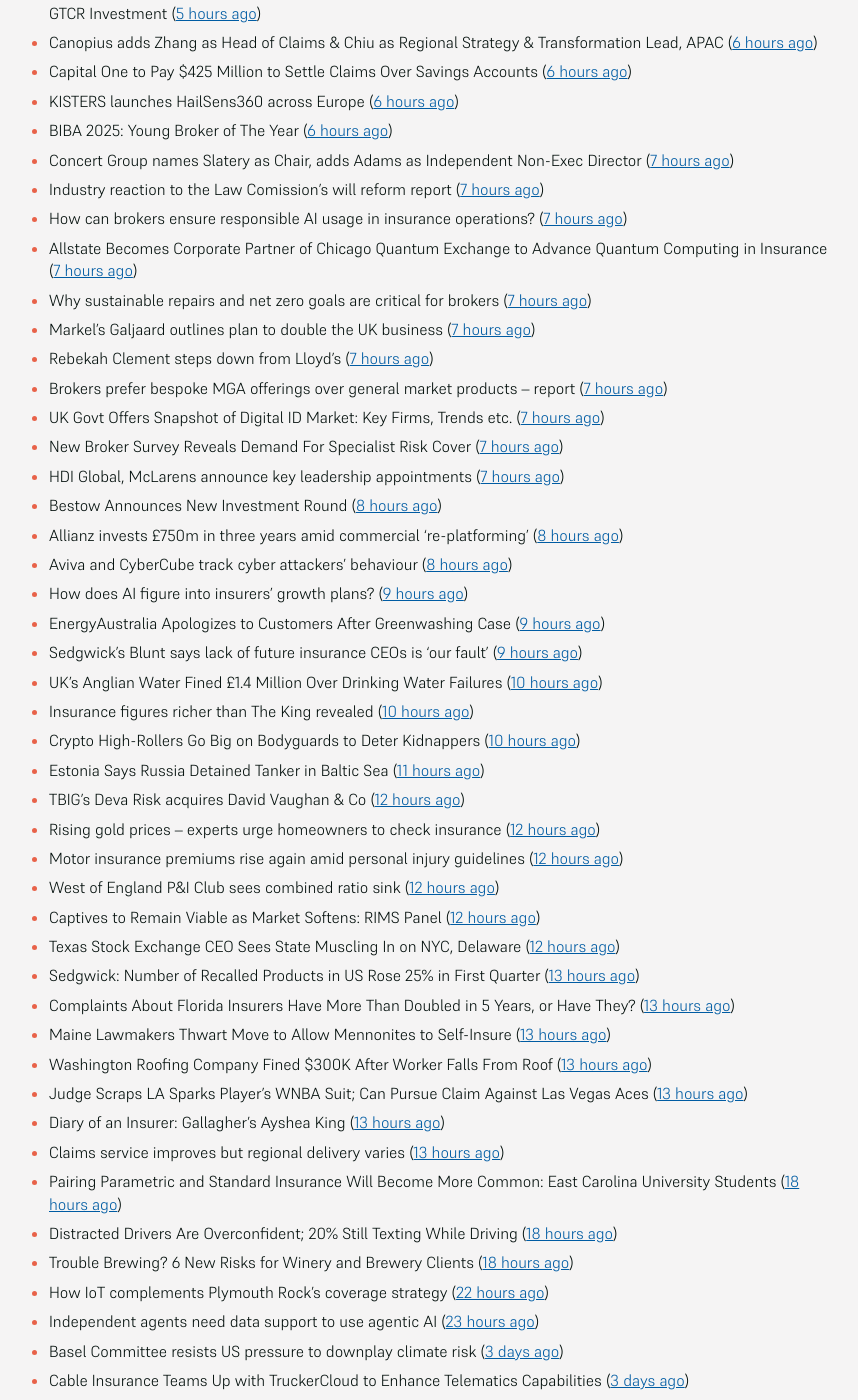
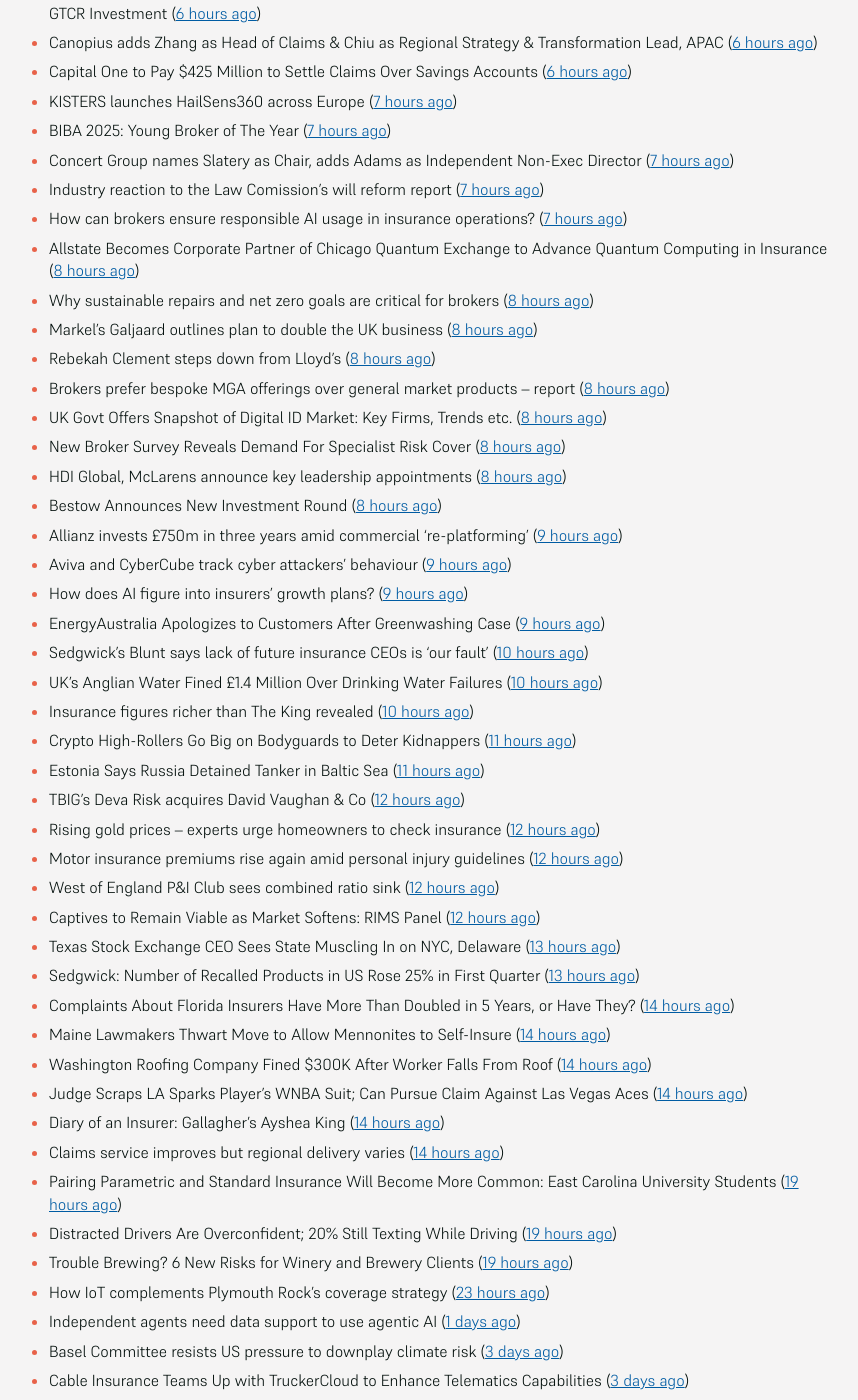
Before and after one commit to mat-0/feeds.thechels.uk, a Jekyll site: the page built from index.md, in a window 1280 px wide and 1400 px high, scrolled down 964 px. Shown: the whole window, without its empty margins (215-1073 px from the left). Built offline with Jekyll 4.4.1, drawn with Linux system fonts in a browser that asks for light colours; some of the changed text lies outside the part shown.

Commit message:
New Feed

```diff
--- a/index.md
+++ b/index.md
@@ -8,72 +8,72 @@ description: Latest Updates
 [Get this as an RSS feed](/feed.rss)
 
 <!-- news_marker starts -->
-- California Commissioner Launches Smoke Claims & Remediation Task Force ([7 minutes ago](https://www.insurancejournal.com/news/west/2025/05/19/824395.htm))
-- Turbulent Waters May Have Been Factor in Mexican Ship’s Crash Into Brooklyn Bridge ([40 minutes ago](https://www.insurancejournal.com/news/east/2025/05/19/824334.htm))
+- California Commissioner Launches Smoke Claims & Remediation Task Force ([31 minutes ago](https://www.insurancejournal.com/news/west/2025/05/19/824395.htm))
+- Turbulent Waters May Have Been Factor in Mexican Ship’s Crash Into Brooklyn Bridge ([1 hours ago](https://www.insurancejournal.com/news/east/2025/05/19/824334.htm))
 - Despite Backlash From Trump, DEI Hasn’t Disappeared at US Companies ([2 hours ago](https://www.insurancejournal.com/news/national/2025/05/19/824379.htm))
 - Fire Destroys Mansion on a Former Louisiana Sugar Plantation ([2 hours ago](https://www.insurancejournal.com/news/southcentral/2025/05/19/824378.htm))
-- Aon and Moody’s expand reinsurance casualty collaboration ([2 hours ago](https://www.reinsurancene.ws/aon-and-moodys-expand-reinsurance-casualty-collaboration/))
+- Aon and Moody’s expand reinsurance casualty collaboration ([3 hours ago](https://www.reinsurancene.ws/aon-and-moodys-expand-reinsurance-casualty-collaboration/))
 - Boroughs appointed Vice Chairman of Chubb Group, Hogan promoted to CIO ([3 hours ago](https://www.reinsurancene.ws/boroughs-appointed-vice-chairman-of-chubb-group-hogan-promoted-to-cio/))
-- April investments highlight growing appetite for China’s re/insurance sector ([3 hours ago](https://www.reinsurancene.ws/april-investments-highlight-growing-appetite-for-chinas-re-insurance-sector/))
-- Zurich targeting 30% SME growth in 2025 ([3 hours ago](https://www.postonline.co.uk/news/7957779/zurich-targeting-30-sme-growth-in-2025))
-- Aviva Partners with CyberCube to Enhance Cyber Threat Detection and Exposure Management ([3 hours ago](https://www.insurtechinsights.com/aviva-partners-with-cybercube-to-enhance-cyber-threat-detection-and-exposure-management/))
-- M&S’ Slow Recovery From Cyberattack Puts it at Risk of Lasting Damage ([3 hours ago](https://www.insurancejournal.com/news/international/2025/05/19/824356.htm))
+- April investments highlight growing appetite for China’s re/insurance sector ([4 hours ago](https://www.reinsurancene.ws/april-investments-highlight-growing-appetite-for-chinas-re-insurance-sector/))
+- Zurich targeting 30% SME growth in 2025 ([4 hours ago](https://www.postonline.co.uk/news/7957779/zurich-targeting-30-sme-growth-in-2025))
+- Aviva Partners with CyberCube to Enhance Cyber Threat Detection and Exposure Management ([4 hours ago](https://www.insurtechinsights.com/aviva-partners-with-cybercube-to-enhance-cyber-threat-detection-and-exposure-management/))
+- M&S’ Slow Recovery From Cyberattack Puts it at Risk of Lasting Damage ([4 hours ago](https://www.insurancejournal.com/news/international/2025/05/19/824356.htm))
 - New Partnership Aims to Boost In-Car Chip Security ([4 hours ago](https://insurance-edge.net/2025/05/19/new-partnership-aims-to-boost-in-car-chip-security/))
 - Aon appoints Neil Maynard as Chief Broking Officer, Aviation ([4 hours ago](https://www.reinsurancene.ws/aon-appoints-neil-maynard-as-chief-broking-officer-aviation/))
-- VIG bids for majority stake in Moldasig ([4 hours ago](https://www.reinsurancene.ws/vig-bids-for-majority-stake-in-moldasig/))
-- UK Legal Aid Hack Includes ‘Significant Amount’ of Personal Data ([4 hours ago](https://www.insurancejournal.com/news/international/2025/05/19/824353.htm))
+- VIG bids for majority stake in Moldasig ([5 hours ago](https://www.reinsurancene.ws/vig-bids-for-majority-stake-in-moldasig/))
+- UK Legal Aid Hack Includes ‘Significant Amount’ of Personal Data ([5 hours ago](https://www.insurancejournal.com/news/international/2025/05/19/824353.htm))
 - Inigo, Johnson & Johnson backed Motion Specialty becomes Lloyd’s coverholder ([5 hours ago](https://www.reinsurancene.ws/inigo-johnson-johnson-backed-motion-specialty-becomes-lloyds-coverholder/))
 - How Aviva is redefining mid-market support ([5 hours ago](https://www.insurancebusinessmag.com/uk/news/breaking-news/how-aviva-is-redefining-midmarket-support-535375.aspx))
 - People Moves: Castillo to Head Protecdiv’s Construction; Snyder Joins Mass. Workers’ Comp Council ([5 hours ago](https://www.insurancejournal.com/news/east/2025/05/19/823716.htm))
 - Q1 Shows ‘Clear’ Signs of Commercial P/C Softening, Says CIAB ([5 hours ago](https://www.insurancejournal.com/news/national/2025/05/19/824328.htm))
 - Severe Weather Leaves at Least 27 Dead, Including 18 in Kentucky ([5 hours ago](https://www.insurancejournal.com/news/southeast/2025/05/19/824341.htm))
-- Aviva Highlights The Loss of Lawns and Gardens ([5 hours ago](https://insurance-edge.net/2025/05/19/aviva-highlights-the-loss-of-lawns-and-gardens/))
-- I’m very positive on where the legacy market is and where it’s going: RiverStone International Group CFO ([5 hours ago](https://www.reinsurancene.ws/im-very-positive-on-where-the-legacy-market-is-and-where-its-going-riverstone-international-group-cfo/))
-- Storms, Tornadoes Hit Kentucky and St. Louis as More Weather Approaches ([5 hours ago](https://www.insurancejournal.com/news/southeast/2025/05/19/824329.htm))
-- TELUS Health Acquires Workplace Options in $500 Million Deal, Accelerates Global Wellbeing Ambitions with GTCR Investment ([5 hours ago](https://www.insurtechinsights.com/telus-health-acquires-workplace-options-in-500-million-deal-accelerates-global-wellbeing-ambitions-with-gtcr-investment/))
+- Aviva Highlights The Loss of Lawns and Gardens ([6 hours ago](https://insurance-edge.net/2025/05/19/aviva-highlights-the-loss-of-lawns-and-gardens/))
+- I’m very positive on where the legacy market is and where it’s going: RiverStone International Group CFO ([6 hours ago](https://www.reinsurancene.ws/im-very-positive-on-where-the-legacy-market-is-and-where-its-going-riverstone-international-group-cfo/))
+- Storms, Tornadoes Hit Kentucky and St. Louis as More Weather Approaches ([6 hours ago](https://www.insurancejournal.com/news/southeast/2025/05/19/824329.htm))
+- TELUS Health Acquires Workplace Options in $500 Million Deal, Accelerates Global Wellbeing Ambitions with GTCR Investment ([6 hours ago](https://www.insurtechinsights.com/telus-health-acquires-workplace-options-in-500-million-deal-accelerates-global-wellbeing-ambitions-with-gtcr-investment/))
 - Canopius adds Zhang as Head of Claims & Chiu as Regional Strategy & Transformation Lead, APAC ([6 hours ago](https://www.reinsurancene.ws/canopius-adds-zhang-as-head-of-claims-chiu-as-regional-strategy-transformation-lead-apac/))
 - Capital One to Pay $425 Million to Settle Claims Over Savings Accounts ([6 hours ago](https://www.insurancejournal.com/news/east/2025/05/19/824323.htm))
-- KISTERS launches HailSens360 across Europe ([6 hours ago](https://www.reinsurancene.ws/kisters-launches-hailsens360-across-europe/))
-- BIBA 2025: Young Broker of The Year ([6 hours ago](https://insurance-edge.net/2025/05/19/biba-2025-young-broker-of-the-year/))
+- KISTERS launches HailSens360 across Europe ([7 hours ago](https://www.reinsurancene.ws/kisters-launches-hailsens360-across-europe/))
+- BIBA 2025: Young Broker of The Year ([7 hours ago](https://insurance-edge.net/2025/05/19/biba-2025-young-broker-of-the-year/))
 - Concert Group names Slatery as Chair, adds Adams as Independent Non-Exec Director ([7 hours ago](https://www.reinsurancene.ws/concert-group-names-slatery-as-chair-adds-adams-as-independent-non-exec-director/))
 - Industry reaction to the Law Comission’s will reform report ([7 hours ago](https://ifamagazine.com/industry-reaction-to-the-law-comissions-will-reform-report/))
 - How can brokers ensure responsible AI usage in insurance operations? ([7 hours ago](https://www.insurancebusinessmag.com/uk/news/technology/how-can-brokers-ensure-responsible-ai-usage-in-insurance-operations-536137.aspx))
-- Allstate Becomes Corporate Partner of Chicago Quantum Exchange to Advance Quantum Computing in Insurance ([7 hours ago](https://www.insurtechinsights.com/allstate-becomes-corporate-partner-of-chicago-quantum-exchange-to-advance-quantum-computing-in-insurance/))
-- Why sustainable repairs and net zero goals are critical for brokers ([7 hours ago](https://www.insurancebusinessmag.com/uk/news/environmental/why-sustainable-repairs-and-net-zero-goals-are-critical-for-brokers-536136.aspx))
-- Markel’s Galjaard outlines plan to double the UK business ([7 hours ago](https://www.postonline.co.uk/news/7957775/markels-galjaard-outlines-plan-to-double-the-uk-business))
-- Rebekah Clement steps down from Lloyd's ([7 hours ago](https://www.insurancebusinessmag.com/uk/news/breaking-news/rebekah-clement-steps-down-from-lloyds-536135.aspx))
-- Brokers prefer bespoke MGA offerings over general market products – report ([7 hours ago](https://www.insurancebusinessmag.com/uk/news/breaking-news/brokers-prefer-bespoke-mga-offerings-over-general-market-products--report-536134.aspx))
-- UK Govt Offers Snapshot of Digital ID Market: Key Firms, Trends etc. ([7 hours ago](https://insurance-edge.net/2025/05/19/uk-govt-offers-snapshot-of-digital-id-market-key-firms-trends-etc/))
-- New Broker Survey Reveals Demand For Specialist Risk Cover ([7 hours ago](https://insurance-edge.net/2025/05/19/new-broker-survey-reveals-demand-for-specialist-risk-cover/))
-- HDI Global, McLarens announce key leadership appointments ([7 hours ago](https://www.insurancebusinessmag.com/uk/news/breaking-news/hdi-global-mclarens-announce-key-leadership-appointments-536132.aspx))
+- Allstate Becomes Corporate Partner of Chicago Quantum Exchange to Advance Quantum Computing in Insurance ([8 hours ago](https://www.insurtechinsights.com/allstate-becomes-corporate-partner-of-chicago-quantum-exchange-to-advance-quantum-computing-in-insurance/))
+- Why sustainable repairs and net zero goals are critical for brokers ([8 hours ago](https://www.insurancebusinessmag.com/uk/news/environmental/why-sustainable-repairs-and-net-zero-goals-are-critical-for-brokers-536136.aspx))
+- Markel’s Galjaard outlines plan to double the UK business ([8 hours ago](https://www.postonline.co.uk/news/7957775/markels-galjaard-outlines-plan-to-double-the-uk-business))
+- Rebekah Clement steps down from Lloyd's ([8 hours ago](https://www.insurancebusinessmag.com/uk/news/breaking-news/rebekah-clement-steps-down-from-lloyds-536135.aspx))
+- Brokers prefer bespoke MGA offerings over general market products – report ([8 hours ago](https://www.insurancebusinessmag.com/uk/news/breaking-news/brokers-prefer-bespoke-mga-offerings-over-general-market-products--report-536134.aspx))
+- UK Govt Offers Snapshot of Digital ID Market: Key Firms, Trends etc. ([8 hours ago](https://insurance-edge.net/2025/05/19/uk-govt-offers-snapshot-of-digital-id-market-key-firms-trends-etc/))
+- New Broker Survey Reveals Demand For Specialist Risk Cover ([8 hours ago](https://insurance-edge.net/2025/05/19/new-broker-survey-reveals-demand-for-specialist-risk-cover/))
+- HDI Global, McLarens announce key leadership appointments ([8 hours ago](https://www.insurancebusinessmag.com/uk/news/breaking-news/hdi-global-mclarens-announce-key-leadership-appointments-536132.aspx))
 - Bestow Announces New Investment Round ([8 hours ago](https://insurance-edge.net/2025/05/19/bestow-announces-new-investment-round/))
-- Allianz invests £750m in three years amid commercial ‘re-platforming’ ([8 hours ago](https://www.postonline.co.uk/news/7957771/allianz-invests-ps750m-in-three-years-amid-commercial-replatforming))
-- Aviva and CyberCube track cyber attackers’ behaviour ([8 hours ago](https://www.postonline.co.uk/news/7957778/aviva-and-cybercube-track-cyber-attackers-behaviour))
+- Allianz invests £750m in three years amid commercial ‘re-platforming’ ([9 hours ago](https://www.postonline.co.uk/news/7957771/allianz-invests-ps750m-in-three-years-amid-commercial-replatforming))
+- Aviva and CyberCube track cyber attackers’ behaviour ([9 hours ago](https://www.postonline.co.uk/news/7957778/aviva-and-cybercube-track-cyber-attackers-behaviour))
 - How does AI figure into insurers' growth plans? ([9 hours ago](https://www.dig-in.com/list/how-does-ai-figure-into-insurers-growth-plans))
 - EnergyAustralia Apologizes to Customers After Greenwashing Case ([9 hours ago](https://www.insurancejournal.com/news/international/2025/05/19/824194.htm))
-- Sedgwick’s Blunt says lack of future insurance CEOs is ‘our fault’ ([9 hours ago](https://www.postonline.co.uk/news/7957772/sedgwicks-blunt-says-lack-of-future-insurance-ceos-is-our-fault))
+- Sedgwick’s Blunt says lack of future insurance CEOs is ‘our fault’ ([10 hours ago](https://www.postonline.co.uk/news/7957772/sedgwicks-blunt-says-lack-of-future-insurance-ceos-is-our-fault))
 - UK’s Anglian Water Fined £1.4 Million Over Drinking Water Failures ([10 hours ago](https://www.insurancejournal.com/news/international/2025/05/19/824185.htm))
 - Insurance figures richer than The King revealed ([10 hours ago](https://www.postonline.co.uk/news/7957777/insurance-figures-richer-than-the-king-revealed))
-- Crypto High-Rollers Go Big on Bodyguards to Deter Kidnappers ([10 hours ago](https://www.insurancejournal.com/news/international/2025/05/19/824178.htm))
+- Crypto High-Rollers Go Big on Bodyguards to Deter Kidnappers ([11 hours ago](https://www.insurancejournal.com/news/international/2025/05/19/824178.htm))
 - Estonia Says Russia Detained Tanker in Baltic Sea ([11 hours ago](https://www.insurancejournal.com/news/international/2025/05/19/824175.htm))
 - TBIG's Deva Risk acquires David Vaughan & Co ([12 hours ago](https://www.insurancebusinessmag.com/uk/news/breaking-news/tbigs-deva-risk-acquires-david-vaughan-and-co-536120.aspx))
 - Rising gold prices – experts urge homeowners to check insurance ([12 hours ago](https://www.insurancebusinessmag.com/uk/news/property-insurance/rising-gold-prices--experts-urge-homeowners-to-check-insurance-536119.aspx))
 - Motor insurance premiums rise again amid personal injury guidelines ([12 hours ago](https://www.insurancebusinessmag.com/uk/news/auto-motor/motor-insurance-premiums-rise-again-amid-personal-injury-guidelines-536118.aspx))
 - West of England P&I Club sees combined ratio sink ([12 hours ago](https://www.insurancebusinessmag.com/uk/news/marine/west-of-england-pandi-club-sees-combined-ratio-sink-536117.aspx))
 - Captives to Remain Viable as Market Softens: RIMS Panel ([12 hours ago](https://www.insurancejournal.com/news/national/2025/05/19/823940.htm))
-- Texas Stock Exchange CEO Sees State Muscling In on NYC, Delaware ([12 hours ago](https://www.insurancejournal.com/news/southcentral/2025/05/19/824129.htm))
+- Texas Stock Exchange CEO Sees State Muscling In on NYC, Delaware ([13 hours ago](https://www.insurancejournal.com/news/southcentral/2025/05/19/824129.htm))
 - Sedgwick: Number of Recalled Products in US Rose 25% in First Quarter ([13 hours ago](https://www.insurancejournal.com/news/national/2025/05/19/824155.htm))
-- Complaints About Florida Insurers Have More Than Doubled in 5 Years, or Have They? ([13 hours ago](https://www.insurancejournal.com/news/southeast/2025/05/19/824138.htm))
-- Maine Lawmakers Thwart Move to Allow Mennonites to Self-Insure ([13 hours ago](https://www.insurancejournal.com/news/east/2025/05/19/824161.htm))
-- Washington Roofing Company Fined $300K After Worker Falls From Roof ([13 hours ago](https://www.insurancejournal.com/news/west/2025/05/19/823964.htm))
-- Judge Scraps LA Sparks Player’s WNBA Suit; Can Pursue Claim Against Las Vegas Aces ([13 hours ago](https://www.insurancejournal.com/news/west/2025/05/19/824106.htm))
-- Diary of an Insurer: Gallagher’s Ayshea King ([13 hours ago](https://www.postonline.co.uk/broker/7957466/diary-of-an-insurer-gallaghers-ayshea-king))
-- Claims service improves but regional delivery varies ([13 hours ago](https://www.postonline.co.uk/claims/7957673/claims-service-improves-but-regional-delivery-varies))
-- Pairing Parametric and Standard Insurance Will Become More Common: East Carolina University Students ([18 hours ago](https://www.insurancejournal.com/magazines/mag-features/2025/05/19/823760.htm))
-- Distracted Drivers Are Overconfident; 20% Still Texting While Driving ([18 hours ago](https://www.insurancejournal.com/magazines/mag-features/2025/05/19/823759.htm))
-- Trouble Brewing? 6 New Risks for Winery and Brewery Clients ([18 hours ago](https://www.insurancejournal.com/magazines/mag-features/2025/05/19/823758.htm))
-- How IoT complements Plymouth Rock's coverage strategy ([22 hours ago](https://www.dig-in.com/news/plymouth-rock-uses-iot-technology-to-manage-risks))
-- Independent agents need data support to use agentic AI ([23 hours ago](https://www.dig-in.com/news/independent-agents-need-data-support-to-use-agentic-ai))
+- Complaints About Florida Insurers Have More Than Doubled in 5 Years, or Have They? ([14 hours ago](https://www.insurancejournal.com/news/southeast/2025/05/19/824138.htm))
+- Maine Lawmakers Thwart Move to Allow Mennonites to Self-Insure ([14 hours ago](https://www.insurancejournal.com/news/east/2025/05/19/824161.htm))
+- Washington Roofing Company Fined $300K After Worker Falls From Roof ([14 hours ago](https://www.insurancejournal.com/news/west/2025/05/19/823964.htm))
+- Judge Scraps LA Sparks Player’s WNBA Suit; Can Pursue Claim Against Las Vegas Aces ([14 hours ago](https://www.insurancejournal.com/news/west/2025/05/19/824106.htm))
+- Diary of an Insurer: Gallagher’s Ayshea King ([14 hours ago](https://www.postonline.co.uk/broker/7957466/diary-of-an-insurer-gallaghers-ayshea-king))
+- Claims service improves but regional delivery varies ([14 hours ago](https://www.postonline.co.uk/claims/7957673/claims-service-improves-but-regional-delivery-varies))
+- Pairing Parametric and Standard Insurance Will Become More Common: East Carolina University Students ([19 hours ago](https://www.insurancejournal.com/magazines/mag-features/2025/05/19/823760.htm))
+- Distracted Drivers Are Overconfident; 20% Still Texting While Driving ([19 hours ago](https://www.insurancejournal.com/magazines/mag-features/2025/05/19/823759.htm))
+- Trouble Brewing? 6 New Risks for Winery and Brewery Clients ([19 hours ago](https://www.insurancejournal.com/magazines/mag-features/2025/05/19/823758.htm))
+- How IoT complements Plymouth Rock's coverage strategy ([23 hours ago](https://www.dig-in.com/news/plymouth-rock-uses-iot-technology-to-manage-risks))
+- Independent agents need data support to use agentic AI ([1 days ago](https://www.dig-in.com/news/independent-agents-need-data-support-to-use-agentic-ai))
 - Basel Committee resists US pressure to downplay climate risk ([3 days ago](https://www.dig-in.com/articles/basel-committee-resists-us-pressure-to-downplay-climate-risk))
 - Cable Insurance Teams Up with TruckerCloud to Enhance Telematics Capabilities ([3 days ago](https://www.insurtechinsights.com/cable-insurance-teams-up-with-truckercloud-to-enhance-telematics-capabilities/))
 - McLarens aims for net zero by 2050 ([3 days ago](https://www.postonline.co.uk/news/7957770/mclarens-aims-for-net-zero-by-2050))
```
Also changed, not shown: other parts of index.md (+1 -1 lines).
